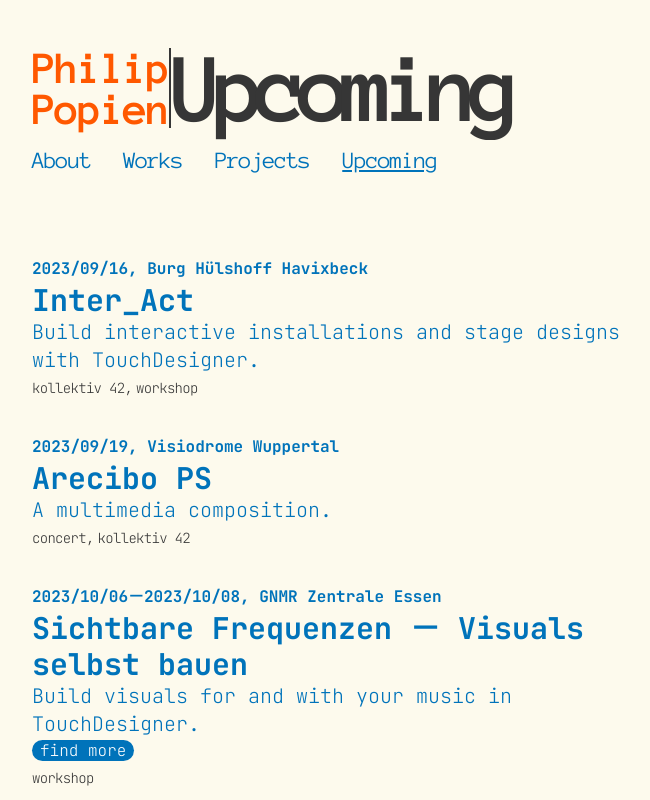
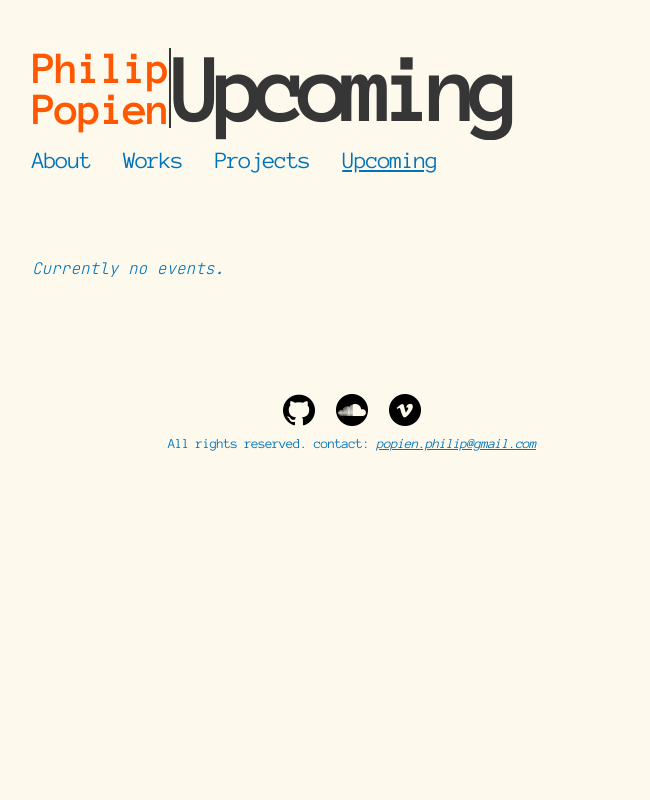
Before and after one commit to membralala/philip-website, a React (Create React App) app: page /upcoming in a window 1280 px wide. Shown: the top 800 px of the page, without its empty margins (288-938 px from the left). Built offline with nearby package versions, Linux system fonts and the light colour scheme.

Commit message:
Update upcoming events

```diff
--- a/src/data/upcoming.jsx
+++ b/src/data/upcoming.jsx
@@ -1,61 +1,61 @@
 export const upcoming = [
-  {
-    "id": 1,
-    "title": "Sichtbare Frequenzen － Visuals selbst bauen",
-    "link": "https://www.gnm.ruhr/workshops",
-    "location": "GNMR Zentrale Essen",
-    "date": {
-      "oneday": false,
-      "start": {
-        "year": 2023,
-        "month": 10,
-        "day": 6,
-      },
-      "end": {
-        "year": 2023,
-        "month": 10,
-        "day": 8
-      }
-    },
-    "desc": "Build visuals for and with your music in TouchDesigner.",
-    "tags": [
-      "workshop",
-    ],
-  },
-  {
-    "id": 2,
-    "title": "Arecibo PS",
-    "link": "",
-    "location": "Visiodrome Wuppertal",
-    "date": {
-      "oneday": true,
-      "start": {
-        "year": 2023,
-        "month": 9,
-        "day": 19
-      }
-    },
-    "desc": "A multimedia composition.",
-    "tags": [
-      "concert", "kollektiv 42"
-    ],
-  },
-  {
-    "id": 3,
-    "title": "Inter_Act",
-    "link": "",
-    "location": "Burg Hülshoff Havixbeck",
-    "date": {
-      "oneday": true,
-      "start": {
-        "year": 2023,
-        "month": 9,
-        "day": 16
-      }
-    },
-    "desc": "Build interactive installations and stage designs with TouchDesigner.",
-    "tags": [
-      "workshop", "kollektiv 42"
-    ],
-  },
+  // {
+  //   "id": 1,
+  //   "title": "Sichtbare Frequenzen － Visuals selbst bauen",
+  //   "link": "https://www.gnm.ruhr/workshops",
+  //   "location": "GNMR Zentrale Essen",
+  //   "date": {
+  //     "oneday": false,
+  //     "start": {
+  //       "year": 2023,
+  //       "month": 10,
+  //       "day": 6,
+  //     },
+  //     "end": {
+  //       "year": 2023,
+  //       "month": 10,
+  //       "day": 8
+  //     }
+  //   },
+  //   "desc": "Build visuals for and with your music in TouchDesigner.",
+  //   "tags": [
+  //     "workshop",
+  //   ],
+  // },
+  // {
+  //   "id": 2,
+  //   "title": "Arecibo PS",
+  //   "link": "",
+  //   "location": "Visiodrome Wuppertal",
+  //   "date": {
+  //     "oneday": true,
+  //     "start": {
+  //       "year": 2023,
+  //       "month": 9,
+  //       "day": 19
+  //     }
+  //   },
+  //   "desc": "A multimedia composition.",
+  //   "tags": [
+  //     "concert", "kollektiv 42"
+  //   ],
+  // },
+  // {
+  //   "id": 3,
+  //   "title": "Inter_Act",
+  //   "link": "",
+  //   "location": "Burg Hülshoff Havixbeck",
+  //   "date": {
+  //     "oneday": true,
+  //     "start": {
+  //       "year": 2023,
+  //       "month": 9,
+  //       "day": 16
+  //     }
+  //   },
+  //   "desc": "Build interactive installations and stage designs with TouchDesigner.",
+  //   "tags": [
+  //     "workshop", "kollektiv 42"
+  //   ],
+  // },
 ]
--- a/src/pages/Upcoming.jsx
+++ b/src/pages/Upcoming.jsx
@@ -18,6 +18,7 @@ export default function Upcoming() {
       <div>
         <ul className="text-blue mb-24">
           {
+            orderedUpcoming.length < 0 ?
             orderedUpcoming.map(entry => (
               <li key={entry.id.toString()} className="mb-8">
                 <div className="font-bold">
@@ -67,6 +68,7 @@ export default function Upcoming() {
                 </div>
               </li>
             ))
+            : <div className="italic">Currently no events.</div>
           }
         </ul>
       </div>
```
